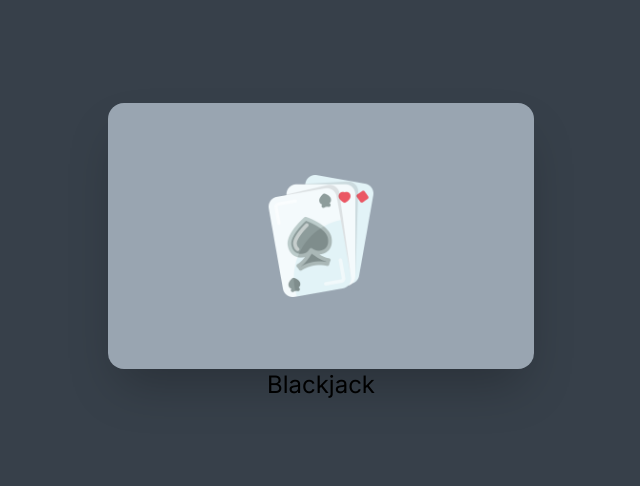
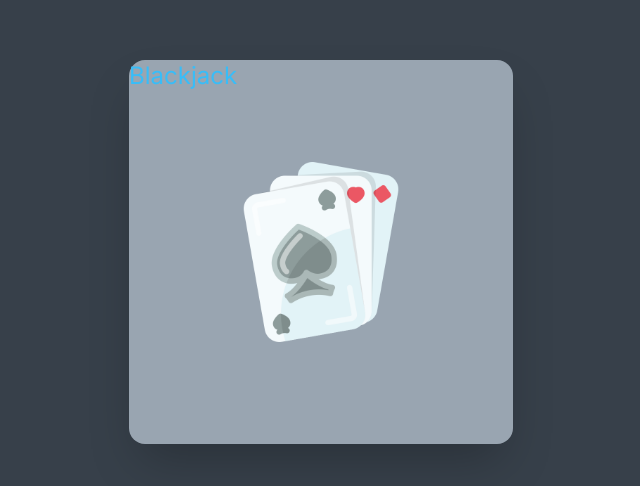
Before and after one commit to RalfiBahar/Blackjack-Sim, a Next.js app in the folder op-black-frontend/: page / in a window 1280 px wide. Shown: the part 148-634 px from the top of the page, without its empty margins (319-959 px from the left). Built offline with nearby package versions, Linux system fonts and the light colour scheme.

Commit message:
refactor: charka-ui added

```diff
--- a/op-black-frontend/package.json
+++ b/op-black-frontend/package.json
@@ -9,9 +9,14 @@
     "lint": "next lint"
   },
   "dependencies": {
+    "@chakra-ui/next-js": "^2.2.0",
+    "@chakra-ui/react": "^2.8.2",
+    "@emotion/react": "^11.11.4",
+    "@emotion/styled": "^11.11.5",
     "chart.js": "^4.4.3",
     "chartjs-plugin-downsample": "^1.1.0",
     "danfojs-node": "^1.1.2",
+    "framer-motion": "^11.2.10",
     "mathjs": "^13.0.0",
     "next": "14.2.3",
     "pandas-js": "^0.2.4",
--- a/op-black-frontend/src/app/page.tsx
+++ b/op-black-frontend/src/app/page.tsx
@@ -1,19 +1,22 @@
 import Image from "next/image";
+import Link from "next/link";
 
 export default function Home() {
   return (
     <div className="flex justify-center items-center flex-col w-full h-full bg-bg-grey">
-      <div className="w-1/3 aspect-w-1 aspect-h-1 h-1/3 bg-light-grey justify-center items-center flex rounded-2xl p-3 shadow-2xl">
+      <div className="size-96 aspect-w-1 aspect-h-1 bg-light-grey justify-center items-center flex rounded-2xl p-3 shadow-2xl">
         <div className="h-1/2 w-1/2 relative">
           <Image
             src="/main_cards.png"
             alt="cards"
-            layout="fill"
-            objectFit="contain"
+            fill
+            style={{ objectFit: "contain" }}
           />
-        </div>{" "}
+        </div>
+        <Link href={"/simulator"}>
+          <p className="text-2xl text-sky-400">Blackjack</p>
+        </Link>
       </div>
-      <p className="text-2xl text-white">Blackjack</p>
     </div>
   );
 }
--- a/op-black-frontend/src/components/graph-components/GeneralStats.tsx
+++ b/op-black-frontend/src/components/graph-components/GeneralStats.tsx
@@ -16,7 +16,7 @@ const GeneralStats: React.FC<{
       <p>Tie rate: {results["Tie Rate"][0].toFixed(2)}%</p>
       <p>
         Number of Bankrolls depleted: {totalBankruptcies} - Percentage:{" "}
-        {((totalBankruptcies / (numSimulations * numGames)) * 100).toFixed(4)}%
+        {((totalBankruptcies / numGames) * 100).toFixed(4)}%
       </p>
       <p>
         Expected value per game:{" "}
--- a/op-black-frontend/tailwind.config.ts
+++ b/op-black-frontend/tailwind.config.ts
@@ -7,11 +7,12 @@ const config: Config = {
     "./src/app/**/*.{js,ts,jsx,tsx,mdx}",
   ],
   theme: {
-    colors: {
-      "bg-grey": "#37404A",
-      "light-grey": "#99A5B1",
+    extend: {
+      colors: {
+        "bg-grey": "#37404A",
+        "light-grey": "#99A5B1",
+      },
     },
-    extend: {},
   },
   corePlugins: {
     aspectRatio: true,
```
Also changed, not shown: 1 other file (tests, documents, lock files or other folders).
